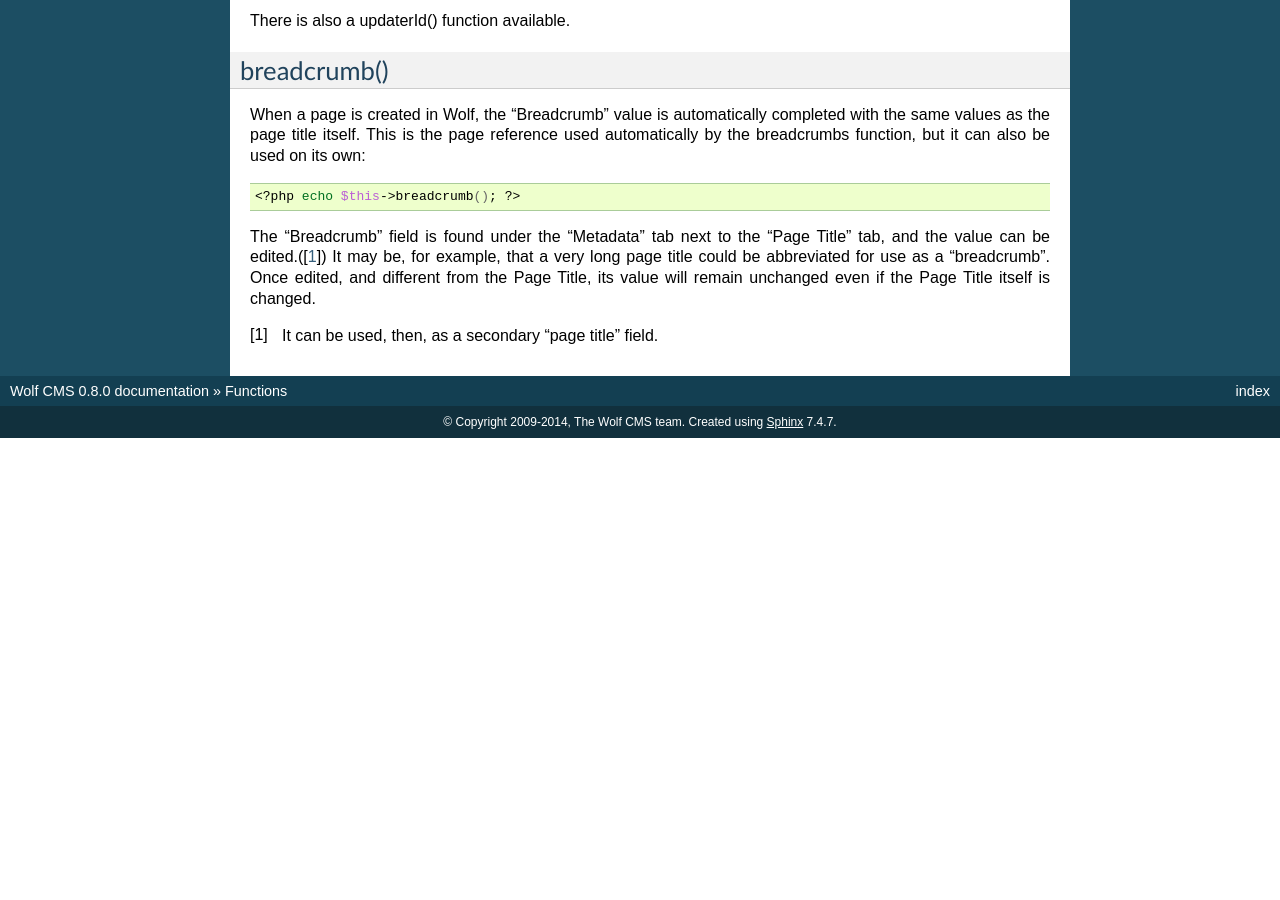
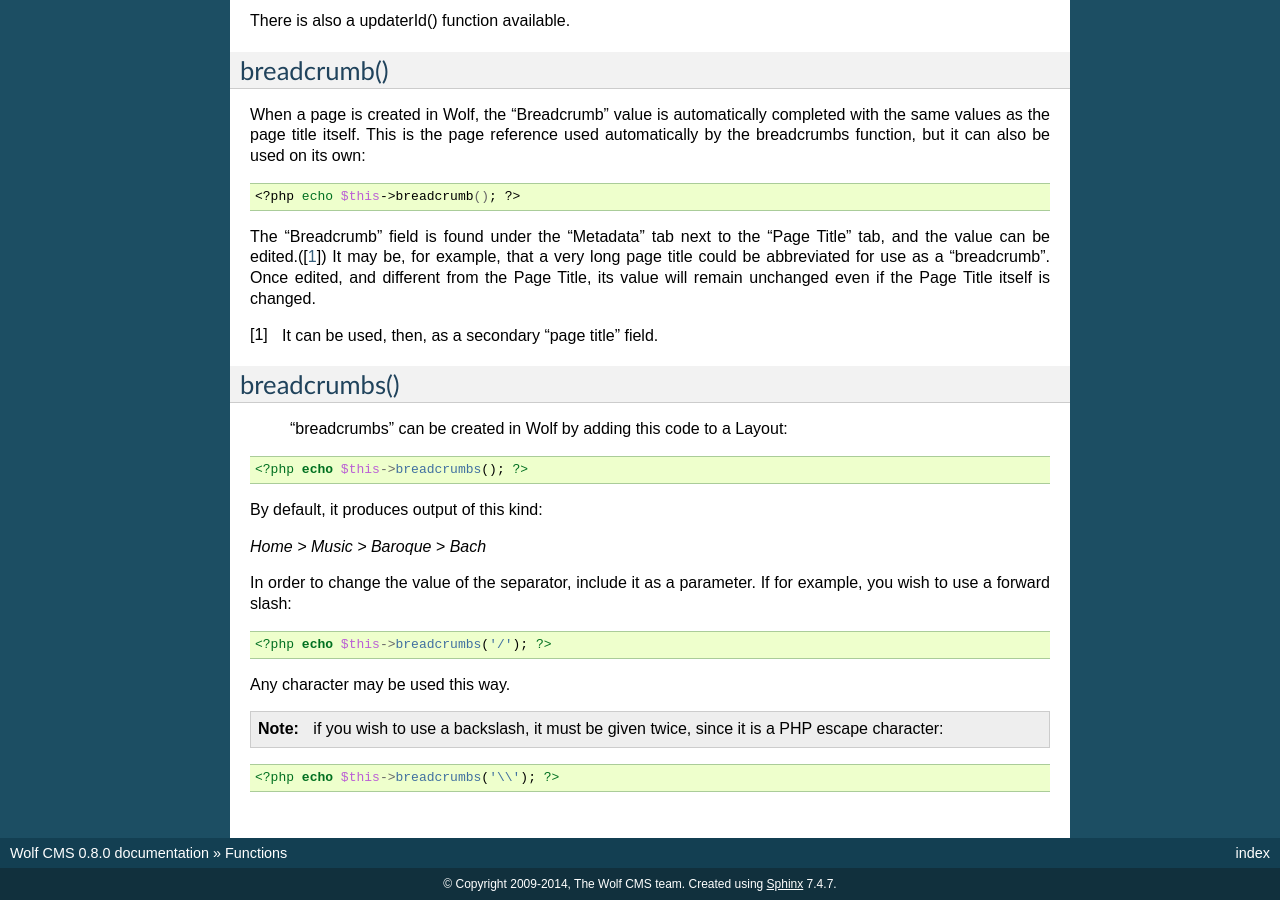
Before and after one commit to wolfcms/docs.wolfcms.org, a Sphinx documentation site: the page built from source/functions.rst, in a window 1280 px wide and 900 px high, scrolled down 722 px. Built offline with Sphinx 7.4.7, drawn with Linux system fonts in a browser that asks for light colours; pages that are not in the unit, such as notebooks, are missing from menus; before the commit the page ends 1160 px from its top, so only the background shows below that.

Commit message:
breadrumbs added + note

```diff
--- a/source/functions.rst
+++ b/source/functions.rst
@@ -47,3 +47,30 @@ When a page is created in Wolf, the “Breadcrumb” value is automatically comp
 The "Breadcrumb" field is found under the "Metadata" tab next to the "Page Title" tab, and the value can be edited.([1_]) It may be, for example, that a very long page title could be abbreviated for use as a "breadcrumb". Once edited, and different from the Page Title, its value will remain unchanged even if the Page Title itself is changed.
 
 .. [1] It can be used, then, as a secondary “page title” field.
+
+breadcrumbs()
+-------------
+
+ "breadcrumbs" can be created in Wolf by adding this code to a Layout:
+
+.. code-block:: php
+
+	<?php echo $this->breadcrumbs(); ?>
+
+By default, it produces output of this kind:
+
+*Home > Music > Baroque > Bach*
+
+In order to change the value of the separator, include it as a parameter. If for example, you wish to use a forward slash:
+
+.. code-block:: php
+
+	<?php echo $this->breadcrumbs('/'); ?>
+
+Any character may be used this way.
+
+.. note::   if you wish to use a backslash, it must be given twice, since it is a PHP escape character:
+
+.. code-block:: php
+
+	<?php echo $this->breadcrumbs('\\'); ?>
```
